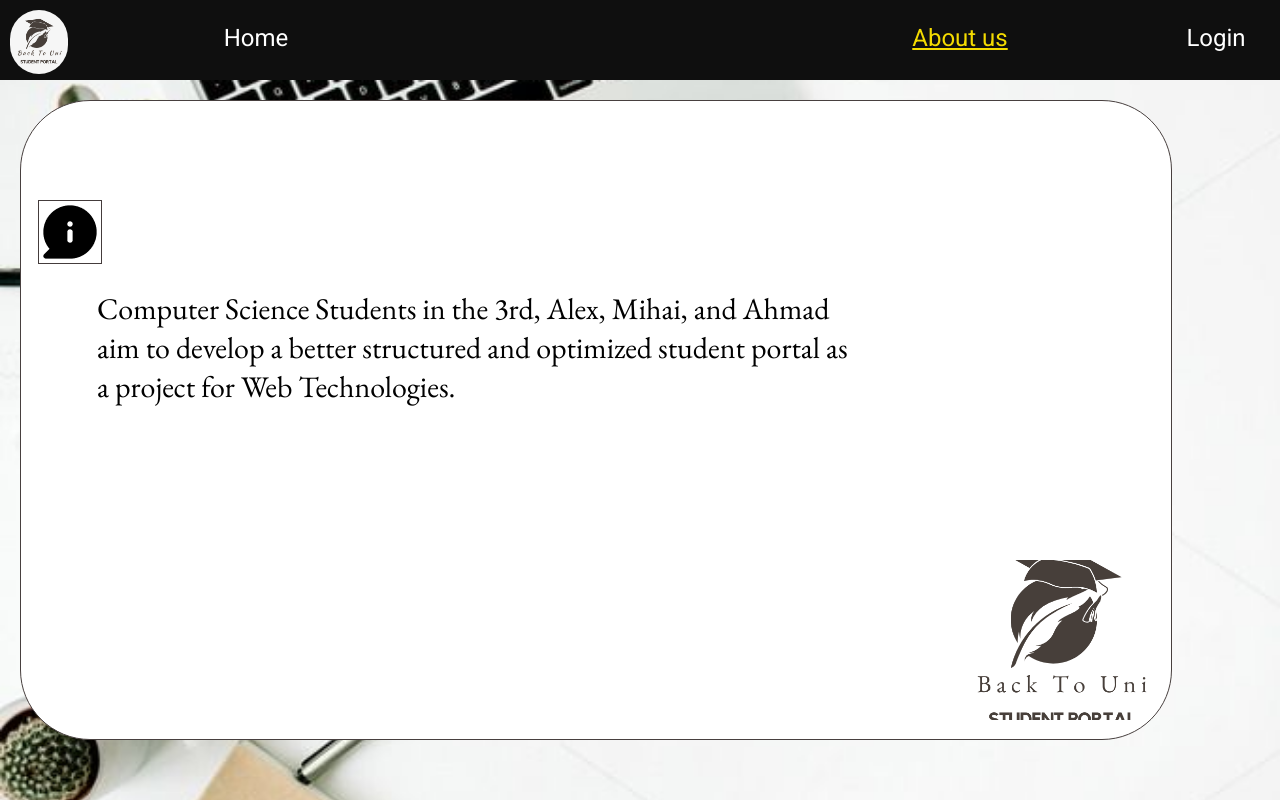
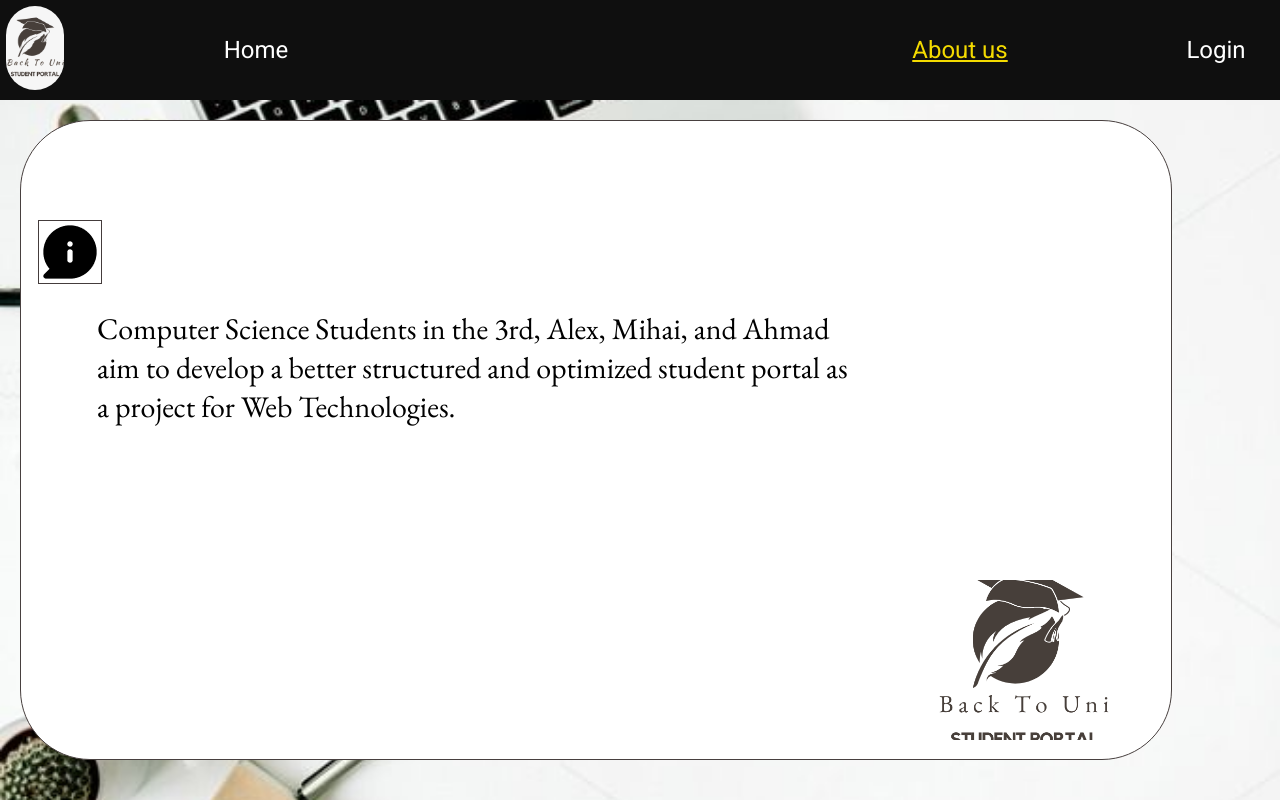
Before and after one commit to MadarasAlex/BackToUNI, a plain HTML site: page pages/about.html in a window 1280 px wide. Drawn offline with nearby package versions, Linux system fonts and the light colour scheme.

Commit message:
bugfix-improved-design
-Fixed the page's navigation bar
-Fixed the placement of some icons

```diff
--- a/css/about.css
+++ b/css/about.css
@@ -118,7 +118,7 @@ body {
     opacity: 1;
     position: absolute;
     top: 60%;
-    right: 7%;
+    right: 10%;
     overflow: hidden;
 }
 .name {
@@ -166,12 +166,10 @@ body {
 }
 .navigation_about {
     width: 100%;
-    height: 10%;
+    height: 15%;
     background: rgba(0,0,0,0.9399999976158142);
     opacity: 1;
     position: absolute;
-    top: 0px;
-    left: 0px;
     overflow: hidden;
 }
 .home_text2 {
@@ -214,14 +212,14 @@ body {
 }
 .logo_about {
     width: 4.5%;
-    height: 80%;
+    height: 70%;
     background: url("../media/student_info_1.png");
     background-repeat: no-repeat;
     background-position: center center;
     background-size: cover;
     opacity: 1;
     position: absolute;
-    margin: 10px;
+    margin: 0.5%;
     border-top-left-radius: 30px;
     border-top-right-radius: 30px;
     border-bottom-left-radius: 30px;
@@ -236,7 +234,7 @@ body {
     background-size: cover;
     position: absolute;
     opacity: 1;
-    top: 10%;
+    top: 12.5%;
     left: 0px;
     overflow: hidden;
 }
```
Also changed, not shown: css/main.css (+4 -5 lines).
